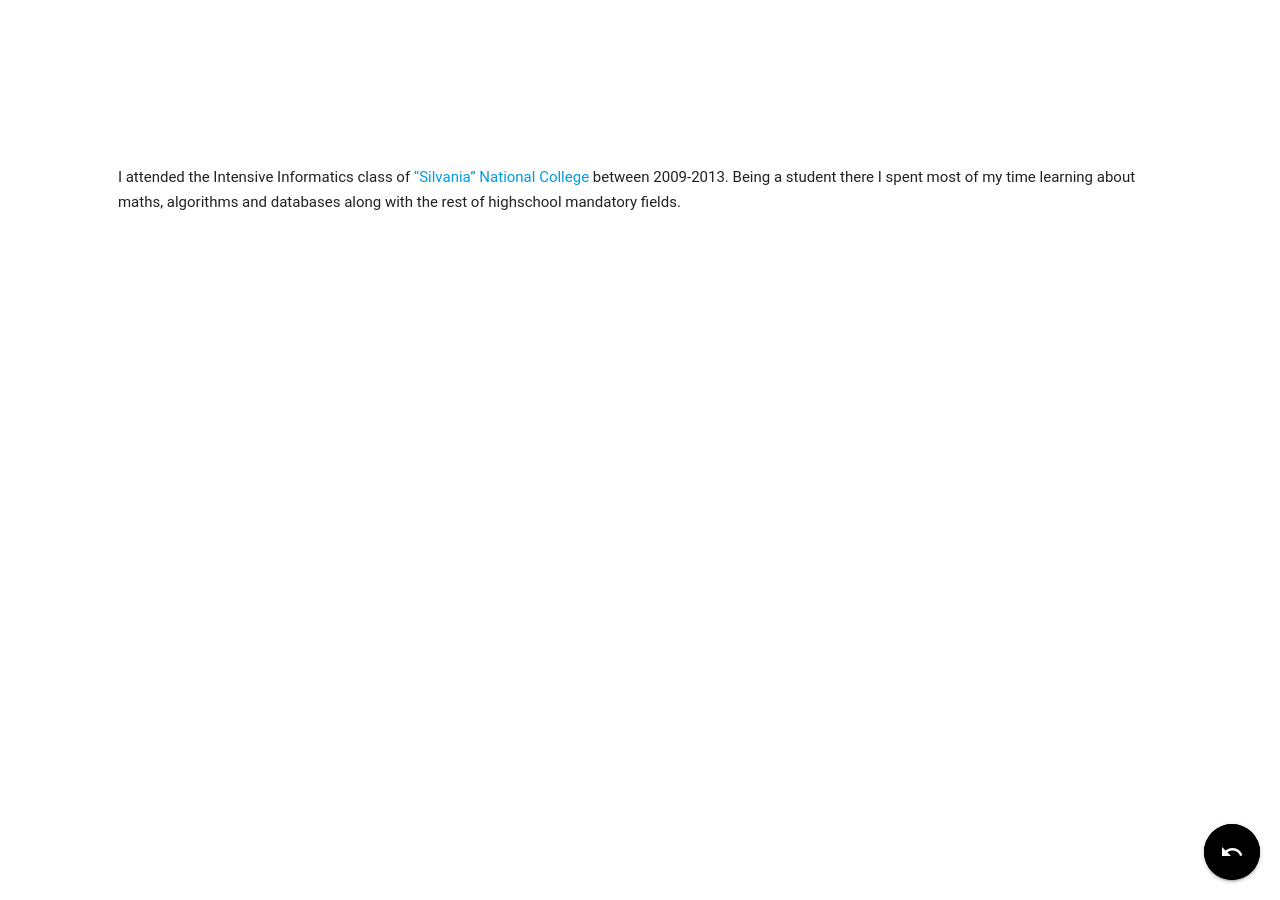
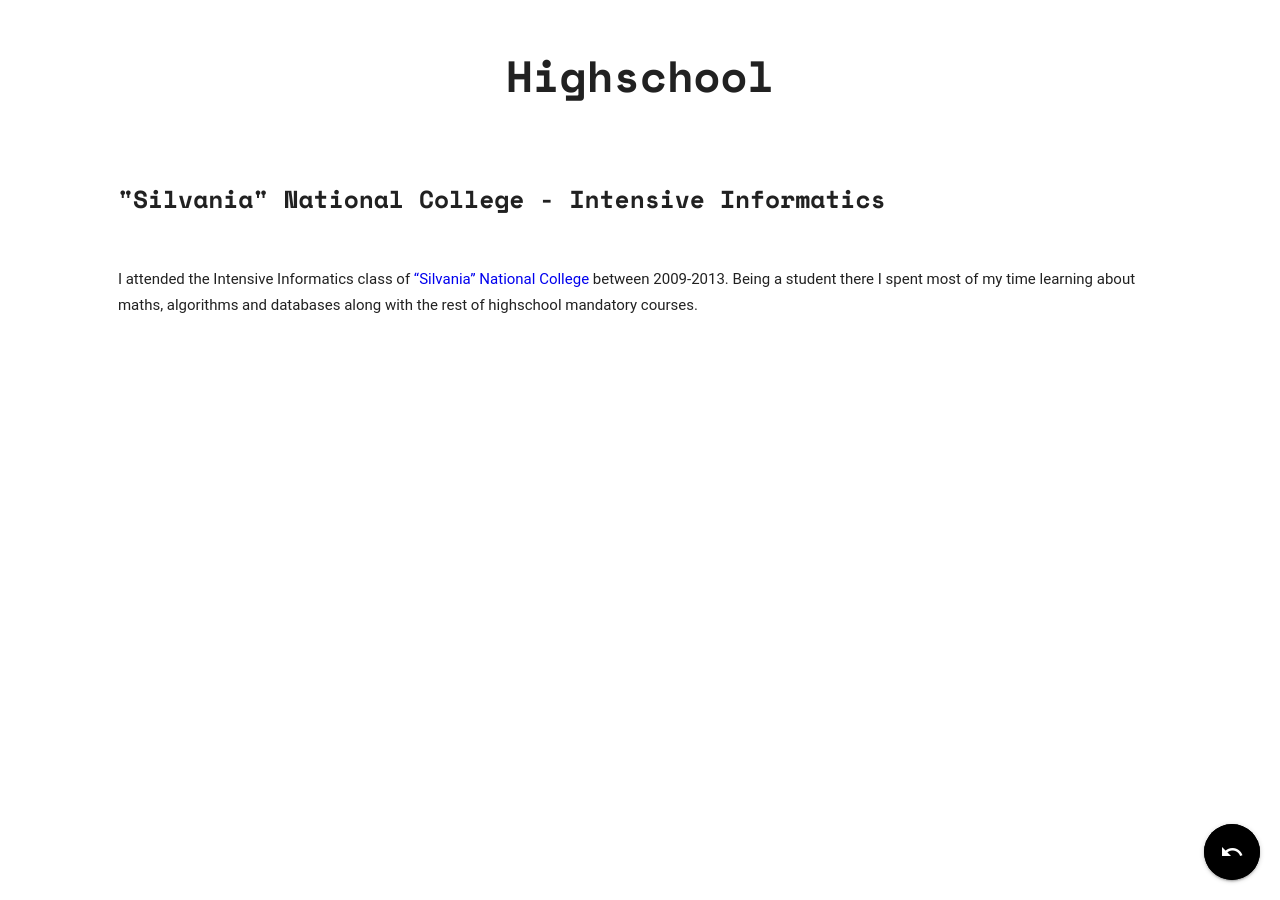
Before and after one commit to suciusergiu94/blog, a Jekyll site: the page built from _posts/education/2009-09-10-highschool-colegiul-national-silvania.markdown, in a window 1280 px wide. Built offline with Jekyll 4.4.1, drawn with Linux system fonts in a browser that asks for light colours; our own code applies the rules of GitHub Pages for plain Markdown files.

Commit message:
last fixes

```diff
--- a/_posts/education/2009-09-10-highschool-colegiul-national-silvania.markdown
+++ b/_posts/education/2009-09-10-highschool-colegiul-national-silvania.markdown
@@ -2,10 +2,10 @@
 layout: post
 title:  Highschool
 date:   2009-09-10 08:00:00 +0200
-description: "Silvania" National College  - Intensive Informatics
+description: "\"Silvania\" National College - Intensive Informatics"
 categories: education
 ---
 
-I attended the Intensive Informatics class of ["Silvania" National College][cns] between 2009-2013. Being a student there I spent most of my time learning about maths, algorithms and databases along with the rest of highschool mandatory fields.
+I attended the Intensive Informatics class of ["Silvania" National College][cns] between 2009-2013. Being a student there I spent most of my time learning about maths, algorithms and databases along with the rest of highschool mandatory courses.
 
 [cns]: http://www.cnszalau.ro/
--- a/assets/css/components/_variables.scss
+++ b/assets/css/components/_variables.scss
@@ -41,7 +41,7 @@
 $secondary-color: color("teal", "lighten-1") !default;
 $success-color: color("green", "base") !default;
 $error-color: color("red", "base") !default;
-$link-color: color("light-blue", "darken-1") !default;
+$link-color: color("dark-blue", "darken-1") !default;
 
 
 // 2. Badges
```
